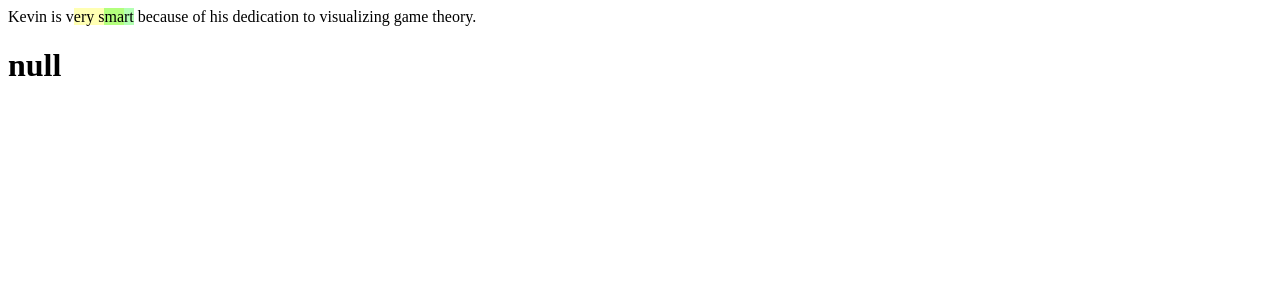
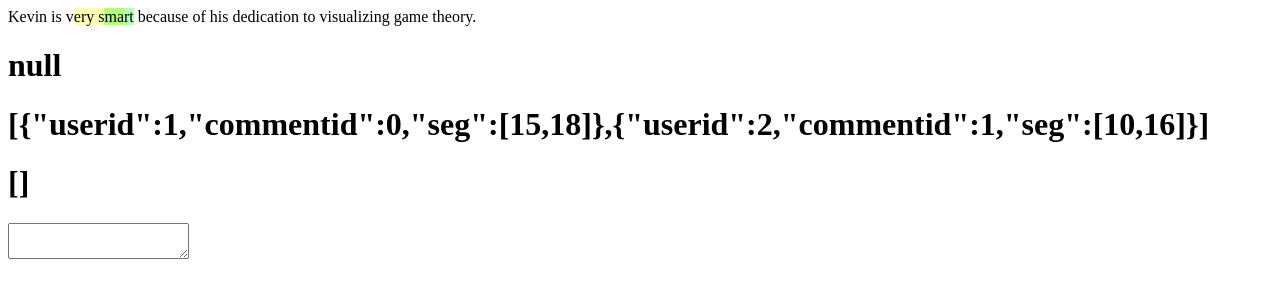
Before and after one commit to FrederickPu/Annotater, a React (Vite) app: page / in a window 1280 px wide. Shown: the top 300 px of the page. Built offline with nearby package versions, Linux system fonts and the light colour scheme.

Commit message:
added comment content support

```diff
--- a/src/App.css
+++ b/src/App.css
@@ -6,6 +6,5 @@
 }
 
 .document-highlight {
-  width: 100%;
-  min-height: 100vh;
+  /* min-height: 100vh; */
 }
--- a/src/App.tsx
+++ b/src/App.tsx
@@ -42,7 +42,8 @@ const App = () => {
 
   const users: Array<User> = [{userid : 1, color:green}, {userid: 2, color:yellow}, {userid: 3, color: purple}]
   const id = 1
-  const [comments, setComments] = useState([{userid : 1, commentid: 1, seg:[15, 18]}, {userid:2, commentid: 2, seg:[10, 16]}])
+  const [comments, setComments] = useState([{"userid":1,"commentid":0,"seg":[15,18]},{"userid":2,"commentid":1,"seg":[10,16]}])
+  const [commentsContent, setCommentsContent] = useState([])
 
   const [segments, setSegments] = useState([[10, 16, yellow], [15, 18, green], [14, 21, purple], [16, 44, green]]);
   console.log(segments)
@@ -52,15 +53,23 @@ const App = () => {
   colorMap.set(2, yellow)
   colorMap.set(3, purple)
 
+  const [commentContent, setCommentContent] = useState("")
+
   return (
     <>
     <DocumentHighlight
       content={"Kevin is very smart because of his dedication to visualizing game theory."}
       comments={comments}
       colorMap={colorMap}
-      onCommentClick={(userid, commentid) => console.log(`userid:${userid} commentid:${commentid}`)}
-      onComment={(start, end) => {console.log(start, end); setSegments(prev => [...prev, [start, end, green]])}}
+      onCommentClick={(userid, commentid) => {console.log(`userid:${userid} commentid:${commentid}`); alert("asldaklj")}}
+      onComment={(start, end) => {setComments((prev) => [...prev, {userid : 1, commentid : prev.length, seg:[start, end]}])}}
       />
+      <h1>{JSON.stringify(comments)}</h1>
+      <h1>{JSON.stringify(commentsContent)}</h1>
+      <textarea
+        value={commentContent}
+        onChange={e => setCommentContent(e.target.value)}
+    />
     </>
   )
 };
```
